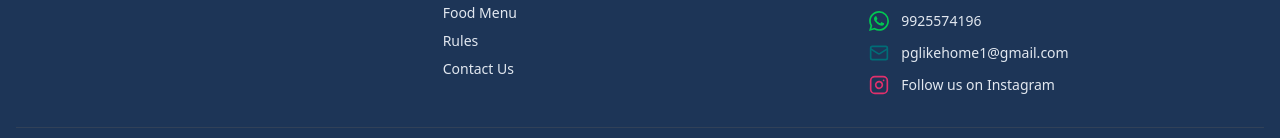
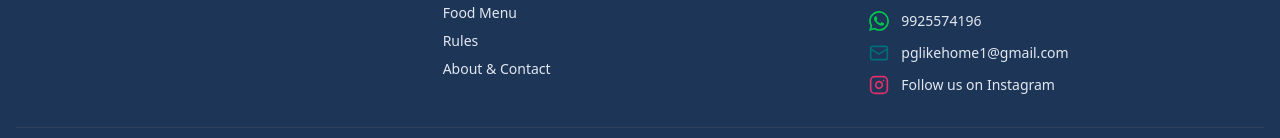
Before and after one commit to DhavalSurela/Pg-Like-Home, a Next.js app: page / in a window 1280 px wide. Shown: the part 2659-2797 px from the top of the page. Built offline with nearby package versions, Linux system fonts and the light colour scheme.

Commit message:
\Refactor: Removed Gallery page and refined footer links"

```diff
--- a/components/Footer.tsx
+++ b/components/Footer.tsx
@@ -22,7 +22,7 @@ export function Footer() {
                             <li><Link href="/facilities" className="hover:text-brand-orange transition-colors">Facilities</Link></li>
                             <li><Link href="/food" className="hover:text-brand-orange transition-colors">Food Menu</Link></li>
                             <li><Link href="/rules" className="hover:text-brand-orange transition-colors">Rules</Link></li>
-                            <li><Link href="/contact" className="hover:text-brand-orange transition-colors">Contact Us</Link></li>
+                            <li><Link href="/about" className="hover:text-brand-orange transition-colors">About & Contact</Link></li>
                         </ul>
                     </div>
 
--- a/components/Navbar.tsx
+++ b/components/Navbar.tsx
@@ -15,7 +15,7 @@ export function Navbar() {
         { href: "/rooms", label: "Rooms & Pricing" },
         { href: "/food", label: "Food" },
         { href: "/facilities", label: "Facilities" },
-        { href: "/gallery", label: "Gallery" },
+
         { href: "/rules", label: "Rules" },
         { href: "/about", label: "About & Contact" },
     ];
```
